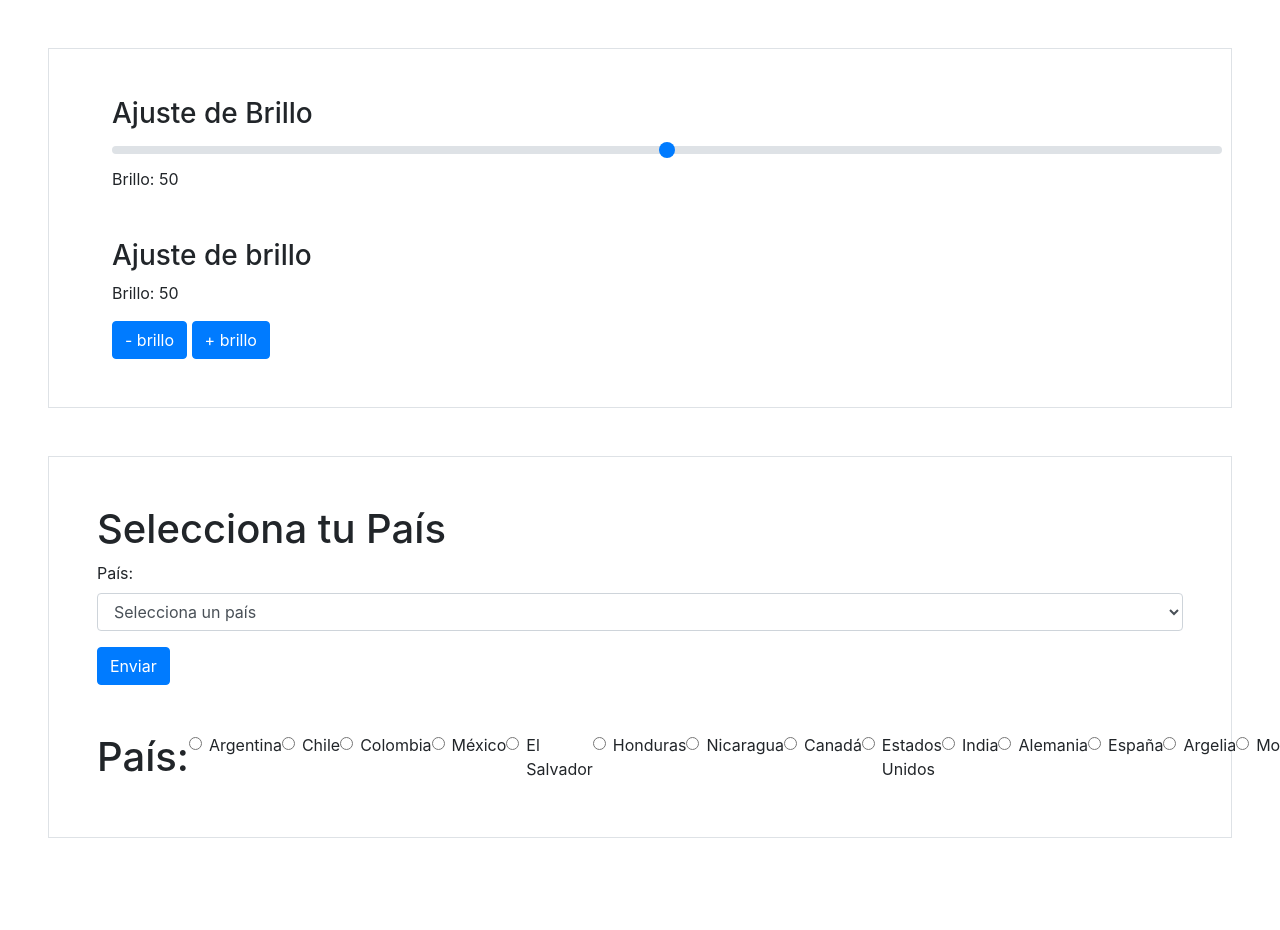
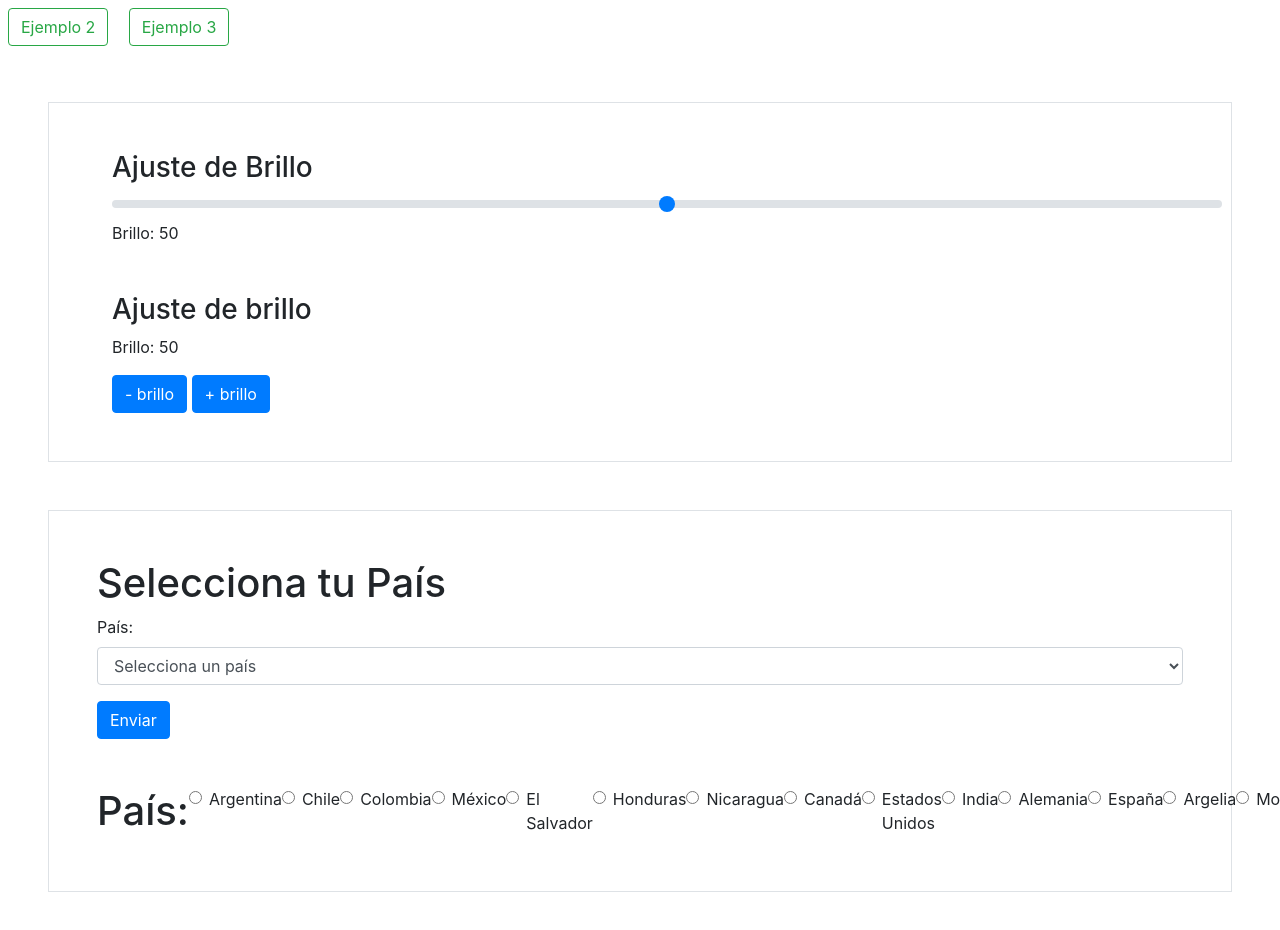
Before and after one commit to rodolVargasdev/laboratorioUXDesign, a plain HTML site: page index.html in a window 1280 px wide. Shown: the top 930 px of the page. Before the commit the page ends 886 px from the top, so only its background shows below. Drawn offline with nearby package versions, Linux system fonts and the light colour scheme.

Commit message:
Adding buttons index.html

```diff
--- a/index.html
+++ b/index.html
@@ -12,6 +12,11 @@
   <title>Ajuste de Brillo</title>
 </head>
 <body>
+  <div>
+    <a href="./ejemplo2.html"><button class="btn btn-outline-success m-2" type="button" >Ejemplo 2</button></a>
+    <a href="./ejemplo3.html"><button class="btn btn-outline-success m-2" type="button" >Ejemplo 3</button></a>
+  </div>
+
 
     <div class="border m-5">
 
```
